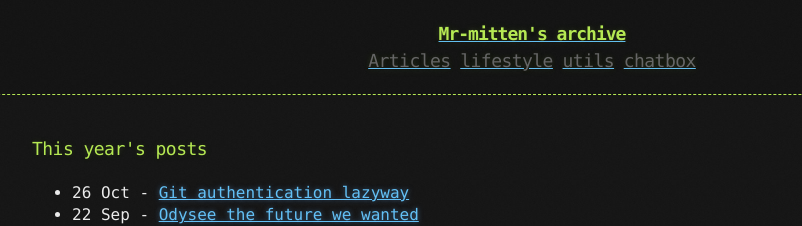
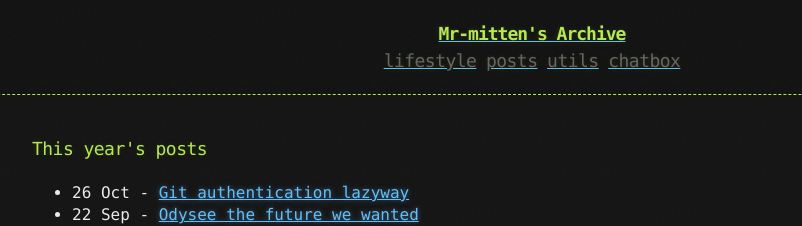
Before and after one commit to zoulx32/mr-mittens.oldweb, a Jekyll site: the page built from posts.md, in a window 1280 px wide. Shown: the top 226 px of the page, without its empty margins (108-910 px from the left). Built offline with Jekyll 4.4.1, drawn with Linux system fonts in a browser that asks for light colours.

Commit message:
links | updated

```diff
--- a/_includes/header.html
+++ b/_includes/header.html
@@ -2,7 +2,7 @@
   <div>
     <a href="{{ "/" | prepend: site.baseurl | replace: '//', '/' }}">
     {% assign owner_first_name = site.owner | split: " " %}
-    <h1>Mr-mitten's archive</h1>
+    <h1>Mr-mitten's Archive</h1>
     </a>
     <div class="header-links">
       {% include links.html %}
--- a/_includes/links.html
+++ b/_includes/links.html
@@ -1,4 +1,4 @@
-<a href="{{ "/posts" | prepend: site.baseurl | replace: '//', '/' }}"><h2 class="header-link">Articles</h2></a>
 <a href="{{ "/lifestyle" | prepend: site.baseurl | replace: '//', '/' }}"><h2 class="header-link">lifestyle</h2></a>
+<a href="{{ "/posts" | prepend: site.baseurl | replace: '//', '/' }}"><h2 class="header-link">posts</h2></a>
 <a href="{{ "/utils" | prepend: site.baseurl | replace: '//', '/' }}"><h2 class="header-link">utils</h2></a>
 <a href="{{ "/chatbox" | prepend: site.baseurl | replace: '//', '/' }}"><h2 class="header-link">chatbox</h2></a>
--- a/posts.md
+++ b/posts.md
@@ -1,6 +1,6 @@
 ---
 layout: page
-title: Articles | mittens
+title: posts | mittens
 ---
 
 <section>
```
